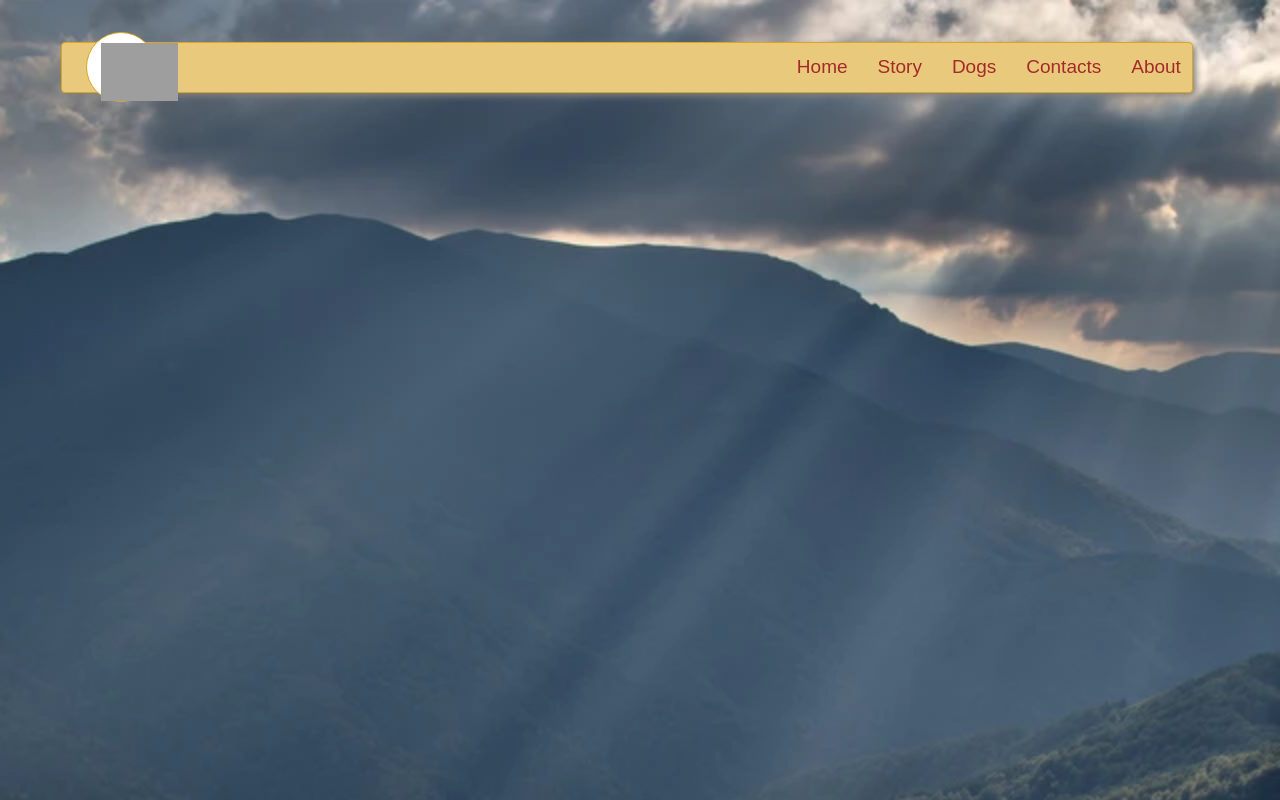
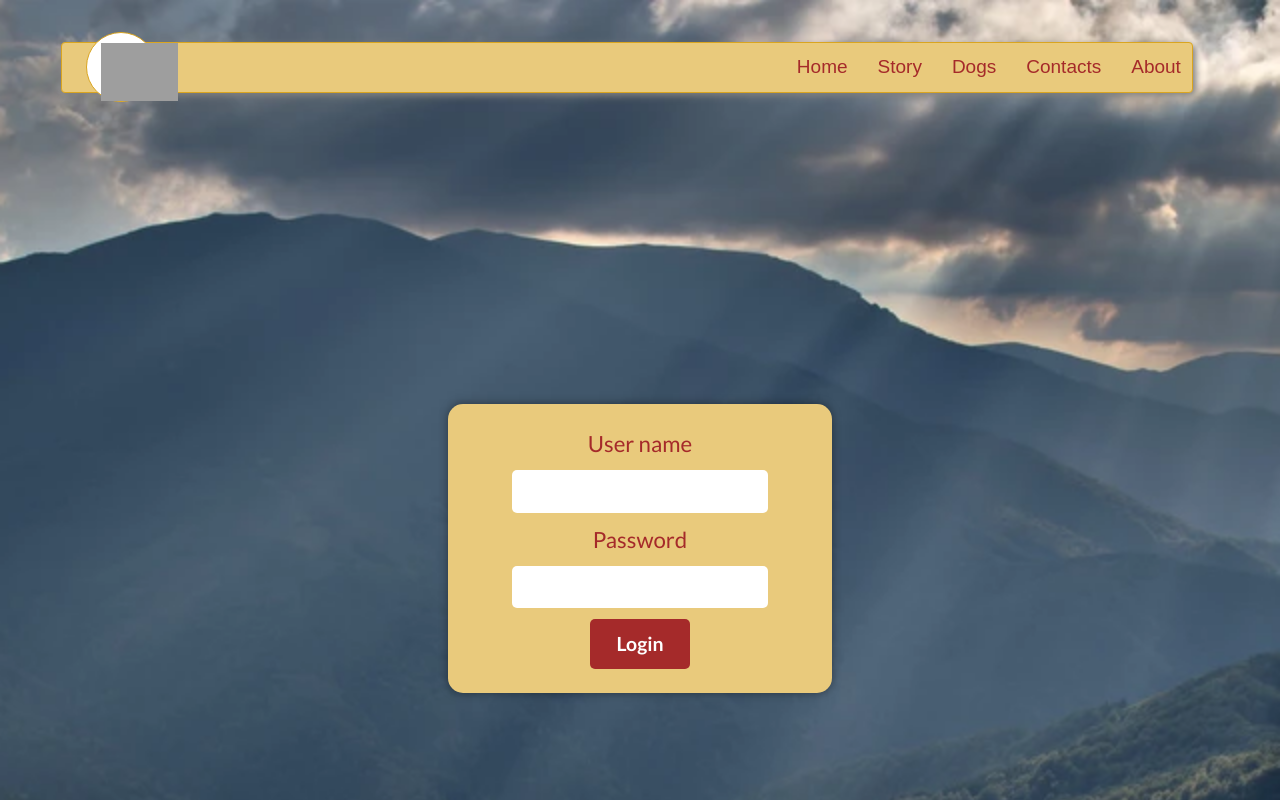
Before and after one commit to Vasil-Antonov1234/Kings-of-the-Balkans, a React (Vite) app in the folder client/: page /login in a window 1280 px wide. Shown: the top 800 px of the page. Built offline with nearby package versions, Linux system fonts and the light colour scheme; no server answers; grey boxes are pictures that could not be loaded; a web font is replaced by a local one.

Commit message:
Add login page

```diff
--- a/client/src/App.jsx
+++ b/client/src/App.jsx
@@ -17,6 +17,7 @@ import { signInAnonymously } from "firebase/auth";
 import { auth } from "../firebase.js";
 import UnderConstruction from "./components/under-construction/UnderConstruction.jsx";
 import Story from "./components/story/Story.jsx";
+import Login from "./components/login/Login.jsx";
 
 
 function App() {
@@ -44,6 +45,7 @@ function App() {
                 <Route path="/contacts" element={<Contacts />} />
                 <Route path="/story" element={<Story />} />
                 <Route path="/about" element={<UnderConstruction />} />
+                <Route path="/login" element={<Login />} />
             </Routes>
 
             <Footer />
--- /dev/null
+++ b/client/src/components/login/Login.jsx
@@ -0,0 +1,51 @@
+import styles from "./Login.module.css";
+// import useFetch from "../../hooks/useFetch.js";
+import useForm from "../../hooks/useForm.js";
+// import { useParams, useNavigate } from "react-router";
+
+const initialValues = {
+    username: "",
+    password: ""
+}
+
+
+export default function Login() {
+
+    const { formHandler, formInputRegister } = useForm(initialValues, onSubmitHandler);
+
+    function onSubmitHandler(userData) {
+        const { username, password } = userData;
+
+        if (!username || !password) {
+            return alert("Username and password are required!");
+        };
+
+        console.log(userData)
+    }
+
+
+
+    return (
+        <form action={formHandler} className={styles.login}>
+            <section>
+                <label htmlFor="username">User name</label>
+                <input
+                    {...formInputRegister("username")}
+                    type="text"
+                    id="username"
+                />
+                <label htmlFor="password">Password</label>
+                <input
+                    {...formInputRegister("password")}
+                    type="password"
+                    id="password"
+                />
+                <section className={styles["btn-wrapper"]}>
+                    <div className={styles["btn-ctr"]}>
+                        <button type="submit">Login</button>
+                    </div>
+                </section>
+            </section>
+        </form>
+    )
+}
--- /dev/null
+++ b/client/src/components/login/Login.module.css
@@ -0,0 +1,69 @@
+.login {
+    background-color: rgb(233, 202, 124);
+    width: 30%;
+    margin: 30em auto;
+    padding: 24px;
+    border-radius: 15px;
+    box-shadow: 0 0 10px 0 rgba(0, 0, 0, 0.4);
+}
+
+.login section {
+    display: flex;
+    flex-direction: column;
+    justify-content: center;
+    align-items: center;
+    gap: 1em;
+}
+
+button {
+    border: none;
+    background-color: unset;
+    color: white;
+    font-size: 1.75em;
+    font-weight: 700;
+}
+
+
+.btn-ctr {
+    background-color: brown;
+    padding: 1em 2em;
+    width: fit-content;
+    min-width: 100px;
+    border-radius: 5px;
+    text-align: center;
+    transition: 1s all ease;
+}
+
+.btn-ctr:hover {
+    padding: 1em 4em;
+    background-color: rgb(165, 112, 42);
+}
+
+.btn-wrapper {
+    display: flex;
+    justify-content: space-between;
+    gap: 1em;
+}
+
+.login section input {
+    background-color: white;
+    outline: none;
+}
+
+.login section label {
+    font-size: 2rem;
+    color: brown;
+}
+
+@media (max-width: 1200px) {
+    .login {
+        width: 400px;
+    }
+}
+
+@media (max-width: 450px) {
+    .login {
+        width: 90%;
+        padding: 10px;
+    }
+}
--- a/client/src/hooks/useFetch.js
+++ b/client/src/hooks/useFetch.js
@@ -1,8 +1,8 @@
 import { useEffect, useState } from "react";
 
 // const BASE_URL = import.meta.env.VITE_APP_SERVER_URL;
-// const BASE_URL = "http://localhost:5001/kings-of-the-balkans-storage/us-central1/api";
-const BASE_URL = "https://api-klv2ldtjma-uc.a.run.app";
+const BASE_URL = "http://localhost:5001/kings-of-the-balkans-storage/us-central1/api";
+// const BASE_URL = "https://api-klv2ldtjma-uc.a.run.app";
 
 export default function useFetch(url, initialState) {
 
```
